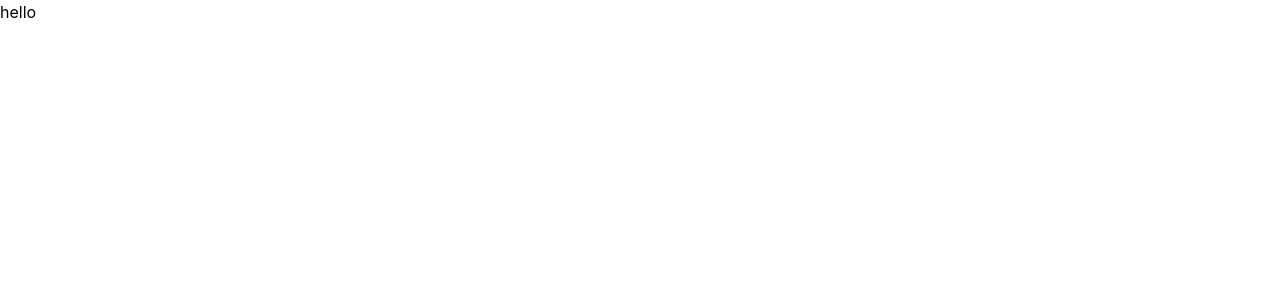
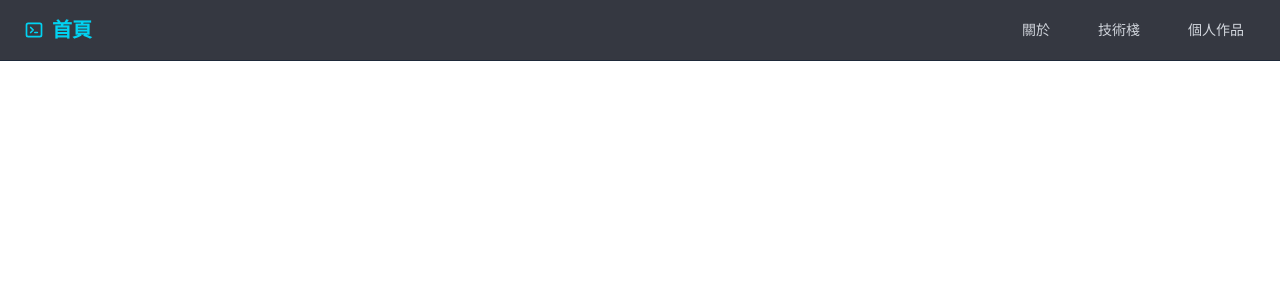
Before and after one commit to snowvegetable/my-resume, a React (Vite) app: page / in a window 1280 px wide. Shown: the top 300 px of the page. Built offline with nearby package versions, Linux system fonts and the light colour scheme.

Commit message:
添加導覽列

```diff
--- a/src/App.tsx
+++ b/src/App.tsx
@@ -1,7 +1,9 @@
+import HeaderNavbar from "./components/HeaderNavbar";
+
 export default function App() {
   return(
     <div>
-      <h1>hello</h1>
+      <HeaderNavbar/>
     </div>
   )
 }
--- /dev/null
+++ b/src/components/HeaderNavbar.tsx
@@ -0,0 +1,32 @@
+import { TbTerminal2 } from 'react-icons/tb';
+
+const titleList = [
+  { id: 'about', nameEl: 'About', nameZh: '關於' },
+  { id: 'skills', nameEl: 'Skills', nameZh: '技術棧' },
+  { id: 'projects', nameEl: 'Projects', nameZh: '個人作品' },
+] as const;
+
+export default function HeaderNavbar() {
+  return (
+    <nav className="sticky top-0 z-50 bg-gray-950/80 backdrop-blur-sm border-b border-gray-800">
+      <div className="max-w-7xl mx-auto px-6 py-4 flex flex-col md:flex-row justify-between items-center gap-3">
+          <div className="text-xl font-bold font-mono text-cyan-400">
+            <a href="#" className='flex gap-2 items-center'>
+              <TbTerminal2 />
+              <span>首頁</span>
+            </a>
+          </div>
+
+          <div className="flex flex-col md:flex-row gap-6 text-sm text-gray-300">
+            {titleList.map(item => (
+              <div key={item.id} className="px-3 py-1 text-center hover:bg-gray-700 transition-colors duration-300 rounded group">
+                <a href={`#${item.id.toLocaleLowerCase()}`} className=" group-hover:text-cyan-400 transition-colors duration-300">
+                  {item.nameZh}
+                </a>
+              </div>
+            ))}
+          </div>
+        </div>
+    </nav>
+  )
+}
```
